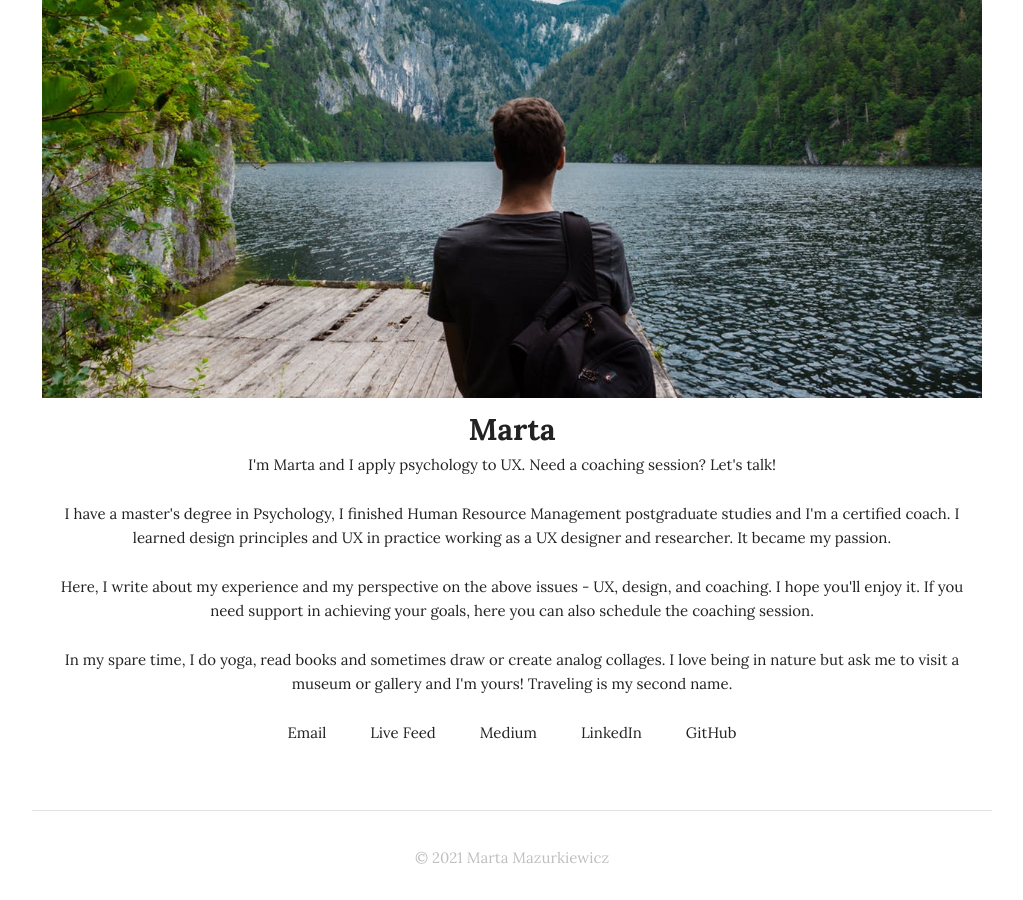
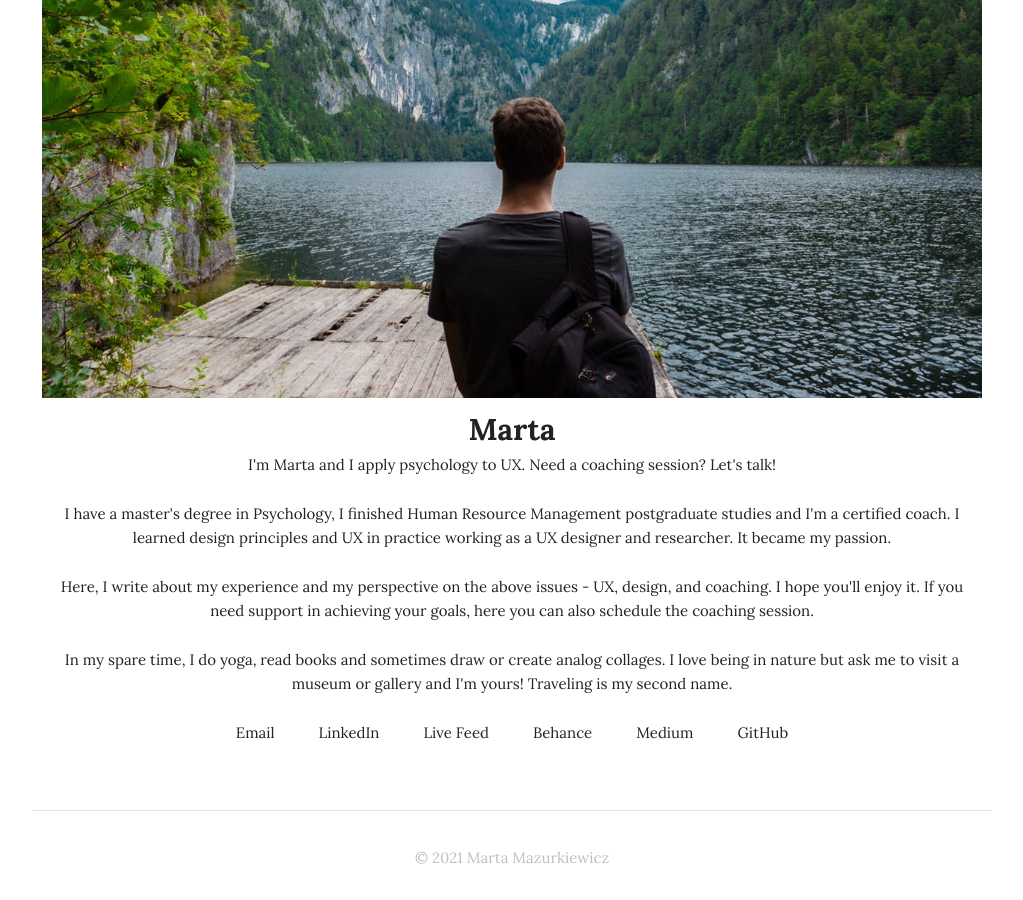
Before and after one commit to mazurki/mazurki.github.io, a Jekyll site: the page built from index.html, in a window 1280 px wide and 900 px high, scrolled down 1557 px. Shown: the whole window, without its empty margins (128-1151 px from the left). Built offline with Jekyll 4.4.1, drawn with Linux system fonts in a browser that asks for light colours; the list of posts is cut into pages by our own code.

Commit message:
Update social media links

```diff
--- a/_config.yml
+++ b/_config.yml
@@ -7,6 +7,7 @@ url: "https://marta-mazurkiewicz.com"
 email_username: contact@marta-mazurkiewicz.com
 medium_username: marta-mazurkiewicz
 linkedin_username: marta-mazurkiewicz-434555b7
+behance_username: martamazurki
 twitter_username:
 github_username: mazurki
 facebook_username:
--- a/_includes/footer.html
+++ b/_includes/footer.html
@@ -23,6 +23,9 @@
             {% if site.email_username %}
               <li><a href="mailto:{{ site.email_username }}">Email</a></li>
             {% endif %}
+            {% if site.linkedin_username %}
+            <li><a href="https://linkedin.com/in/{{ site.linkedin_username }}">LinkedIn</a></li>
+            {% endif %}
               <li><a href="{{ "/feed.xml" | prepend: site.baseurl }}">Live Feed</a></li>
             {% if site.facebook_username %}
               <li><a href="https://www.facebook.com/{{ site.facebook_username }}">Facebook</a></li>
@@ -30,11 +33,11 @@
             {% if site.twitter_username %}
               <li><a href="https://twitter.com/{{ site.twitter_username }}">Twitter</a></li>
             {% endif %}
+            {% if site.behance_username %}
+              <li><a href="https://behance.net/{{ site.behance_username }}">Behance</a></li>
+            {% endif %}
             {% if site.medium_username %}
-              <li><a href="https://medium.com/{{ site.medium_username }}">Medium</a></li>
-            {% endif %}
-            {% if site.linkedin_username %}
-              <li><a href="https://linkedin.com/{{ site.linkedin_username }}">LinkedIn</a></li>
+              <li><a href="https://{{ site.medium_username }}medium.com/">Medium</a></li>
             {% endif %}
             {% if site.github_username %}
               <li><a href="https://github.com/{{ site.github_username }}">GitHub</a></li>
```
